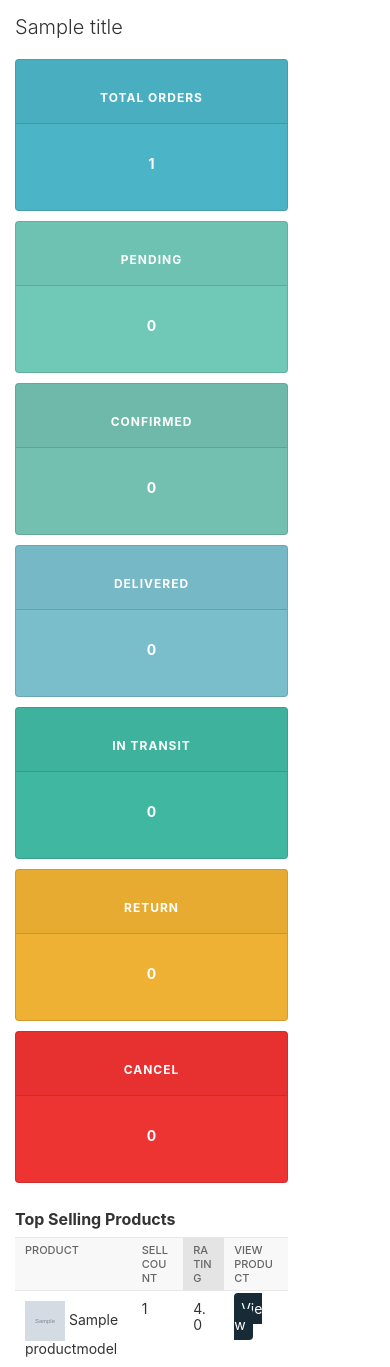
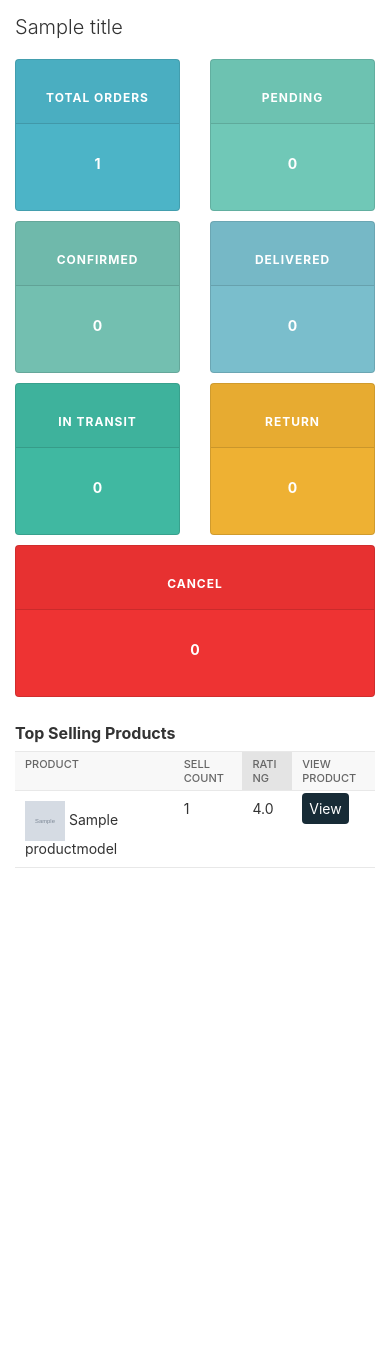
Before and after one commit to omfsakib/mountblue4u, a Django app: template templates/admin/index.html in a window 390 px wide. Shown: the part 104-1471 px from the top of the page. After the commit the page ends 972 px from the top, so only its background shows below. Run offline with Django 5.2, Linux system fonts and the light colour scheme; the template is opened without the code that fills it: most values are stand-ins (such as "Sample title", 1, 10 or a date in 2020); grey boxes marked "Sample" are stand-in pictures; some libraries are stand-ins or nearby versions.

```diff
--- a/templates/admin/index.html
+++ b/templates/admin/index.html
@@ -4,12 +4,12 @@
 {% block nav-breadcrumbs %}
     <nav aria-label="{% translate 'Breadcrumbs' %}">
         {% block breadcrumbs %}
-          <div class="breadcrumbs">
-            <a href="{% url 'admin:index' %}">{% translate 'Home' %}</a>
-            {% if title %} &rsaquo; {{ title }}{% endif %}
-          </div>
+            <div class="breadcrumbs">
+                <a href="{% url 'admin:index' %}">{% translate 'Home' %}</a>
+                {% if title %} &rsaquo; {{ title }}{% endif %}
+            </div>
         {% endblock %}
-      </nav>
+    </nav>
 {% endblock %}
 {% block nav-sidebar %}
     {% include "admin/nav_sidebar.html" %}
@@ -18,7 +18,14 @@
     <div class="content-main">
         <style>
             #content {
-                width: 70vw !important;
+                width: auto !important;
+            }
+
+            /* For smaller devices, like phones */
+            @media (max-width: 768px) {
+                #content {
+                    width: auto !important;
+                }
             }
 
             .row {
```
